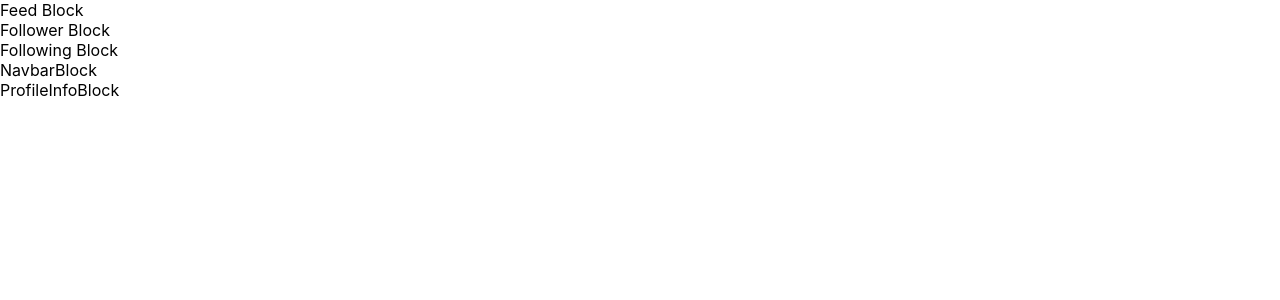
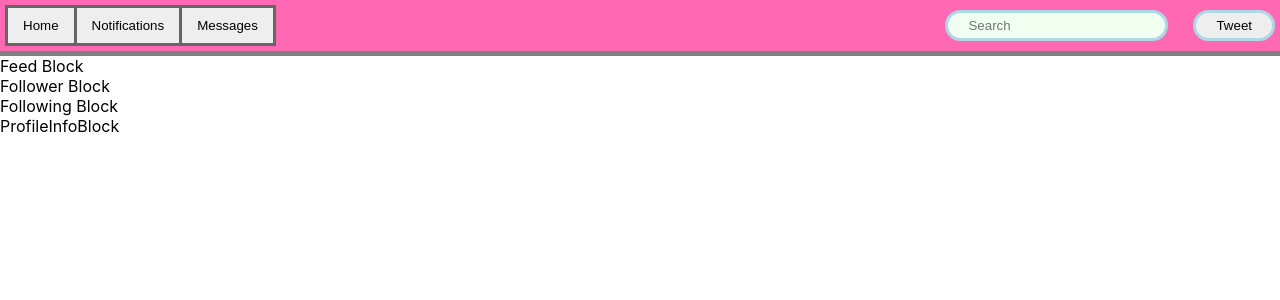
Before and after one commit to Gengur123/social-media, a React (Create React App) app: page / in a window 1280 px wide. Shown: the top 300 px of the page. Built offline with nearby package versions, Linux system fonts and the light colour scheme.

Commit message:
Add navbar

```diff
--- a/src/App.js
+++ b/src/App.js
@@ -9,10 +9,10 @@ function App () {
 
   return (
     <React.Fragment>
+      <NavbarBlock />
       <FeedBlock />
       <FollowerBlock />
       <FollowingBlock />
-      <NavbarBlock />
       <ProfileInfoBlock />
     </React.Fragment>
   )
--- /dev/null
+++ b/src/components/NavbarBlock.css
@@ -0,0 +1,83 @@
+/* .className {
+  background-color: color;
+  color // text color
+  border // size-of-border-in-px solid border-color
+  padding: top-bottom-right-left
+  padding: top-bottom left-right
+} */
+
+/* font size default is 16px */
+
+/* 0-9A-F 0-15 */
+/* EEEEEE */
+
+
+nav {
+  --color1: lightblue;
+
+  background-color: hotpink;
+  border-bottom: 5px solid grey;
+  padding: 5px;
+
+  display: flex;
+  /* flex-direction: column; ROW IS DEFAULT */
+  /* the big rules: flex-start, flex-end, center, space-between, space-around */
+  justify-content: space-between;
+  align-items: center;
+}
+
+.navbar-button {
+  background-color: #EEEEEE;
+  border: 3px solid #666666;
+  padding: 10px 15px;
+
+  /* cursor: default */
+  cursor: pointer;
+}
+
+.navbar-button:hover {
+  background-color: hotpink;
+}
+
+.navbar-button:not(:first-of-type) {
+  border-left: none;
+}
+
+.navbar-search {
+  background-color: honeydew;
+  border: 3px solid var(--color1);
+  border-radius: 50px;
+  padding: 5px 20px;
+}
+
+.navbar-tweet {
+  background-color: #EEEEEE;
+  border: 3px solid var(--color1);
+  border-radius: 50px;
+  padding: 5px 20px;
+  margin-left: 25px;
+
+  /* border-radius: px */
+  /* border-radius: stupid-high-pixel-value or 100vw */
+  /* cursor: default */
+  cursor: pointer;
+}
+
+/* .navbat-button:nth-child(1) */
+/* .navbar-button:first-of-type {
+  background-color: magenta;
+} */
+
+/* .navbar-button:last-of-type {
+  background-color: green;
+} */
+
+/* target nth child in the same group */
+/* .navbar-button:nth-child(2) {
+  background-color: blue;
+} */
+
+/* target every other element, starting at first */
+/* .navbar-button:nth-child(2n - 1) {
+  background-color: blue;
+} */
--- a/src/components/NavbarBlock.jsx
+++ b/src/components/NavbarBlock.jsx
@@ -1,9 +1,28 @@
 import React from 'react'
+import './NavbarBlock.css';
+
+// nav
+// header
+// main
+  // section
+  // article
+// footer
 
 function NavbarBlock () {
 
   return (
-    <div>NavbarBlock</div>
+    <nav>
+      <div>
+        <button className="navbar-button">Home</button>
+        <button className="navbar-button">Notifications</button>
+        <button className="navbar-button">Messages</button>
+      </div>
+
+      <div>
+        <input className="navbar-search" placeholder="Search"></input>
+        <button className="navbar-tweet">Tweet</button>
+      </div>
+    </nav>
   )
 }
 
```
